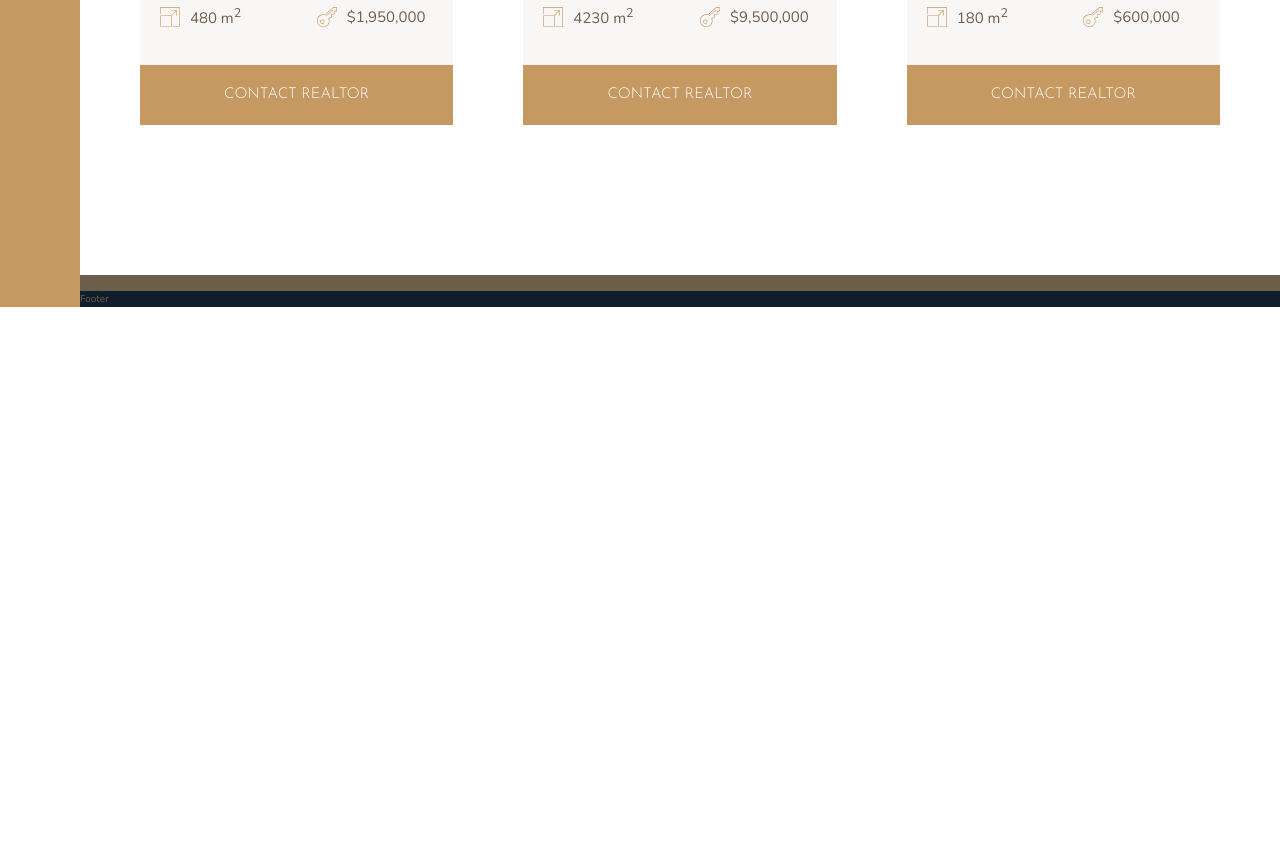
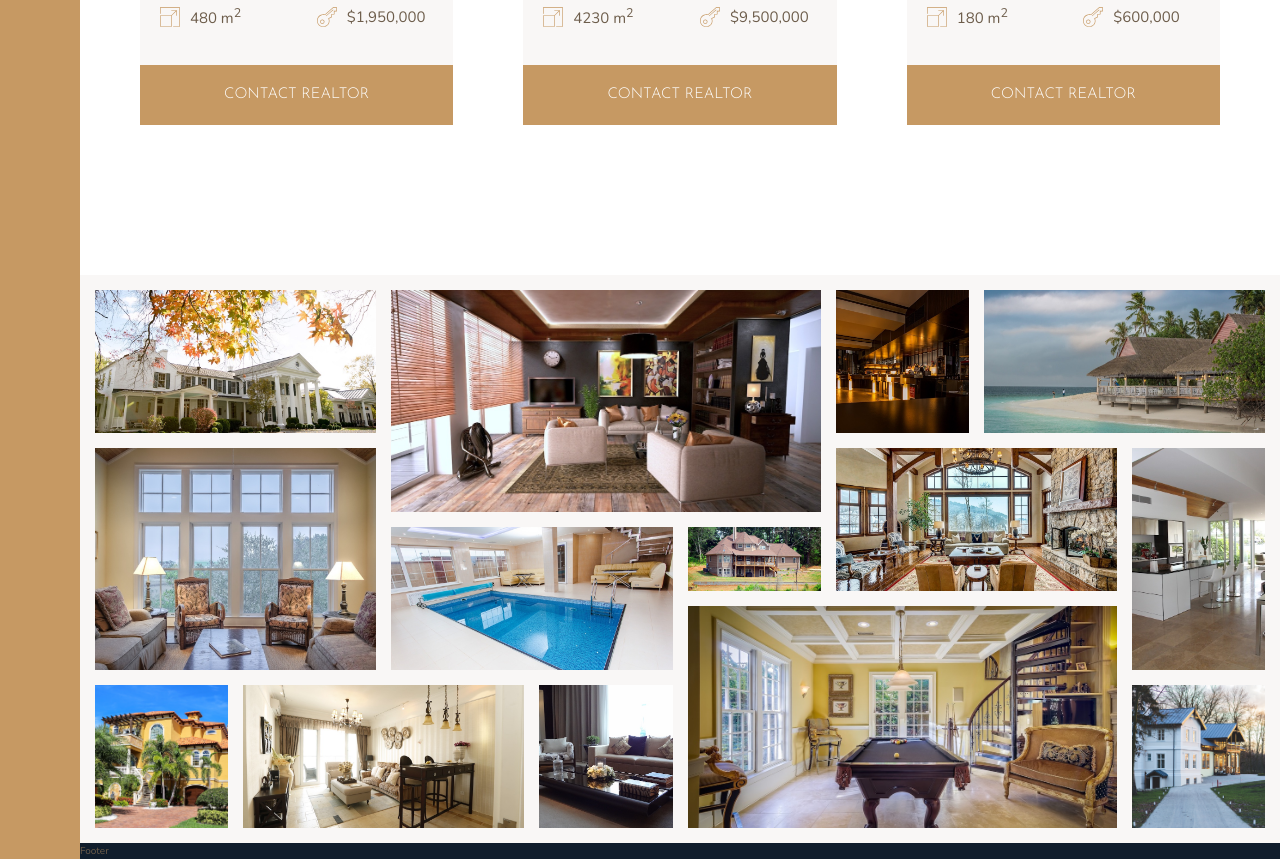
Before and after one commit to matovu-ronald/nexter, a website: page index.html in a window 1280 px wide. Shown: the part 2815-3674 px from the top of the page. Before the commit the page ends 3122 px from the top, so only its background shows below. Drawn offline with nearby package versions, Linux system fonts and the light colour scheme.

Commit message:
Add gallery section

```diff
--- a/index.html
+++ b/index.html
@@ -294,7 +294,50 @@
         <a href="#" class="btn home__btn">Contact Realtor</a>
       </div>
     </section>
-    <section class="gallery">Gallery</section>
+    <section class="gallery">
+      <figure class="gallery__item gallery__item--1">
+        <img src="img/gal-1.jpg" alt="Gallery image 1" class="gallery__img" />
+      </figure>
+      <figure class="gallery__item gallery__item--2">
+        <img src="img/gal-2.jpg" alt="Gallery image 2" class="gallery__img" />
+      </figure>
+      <figure class="gallery__item gallery__item--3">
+        <img src="img/gal-3.jpg" alt="Gallery image 3" class="gallery__img" />
+      </figure>
+      <figure class="gallery__item gallery__item--4">
+        <img src="img/gal-4.jpg" alt="Gallery image 4" class="gallery__img" />
+      </figure>
+      <figure class="gallery__item gallery__item--5">
+        <img src="img/gal-5.jpg" alt="Gallery image 5" class="gallery__img" />
+      </figure>
+      <figure class="gallery__item gallery__item--6">
+        <img src="img/gal-6.jpg" alt="Gallery image 6" class="gallery__img" />
+      </figure>
+      <figure class="gallery__item gallery__item--7">
+        <img src="img/gal-7.jpg" alt="Gallery image 7" class="gallery__img" />
+      </figure>
+      <figure class="gallery__item gallery__item--8">
+        <img src="img/gal-8.jpg" alt="Gallery image 8" class="gallery__img" />
+      </figure>
+      <figure class="gallery__item gallery__item--9">
+        <img src="img/gal-9.jpg" alt="Gallery image 9" class="gallery__img" />
+      </figure>
+      <figure class="gallery__item gallery__item--10">
+        <img src="img/gal-10.jpg" alt="Gallery image 10" class="gallery__img" />
+      </figure>
+      <figure class="gallery__item gallery__item--11">
+        <img src="img/gal-11.jpg" alt="Gallery image 11" class="gallery__img" />
+      </figure>
+      <figure class="gallery__item gallery__item--12">
+        <img src="img/gal-12.jpg" alt="Gallery image 12" class="gallery__img" />
+      </figure>
+      <figure class="gallery__item gallery__item--13">
+        <img src="img/gal-13.jpg" alt="Gallery image 13" class="gallery__img" />
+      </figure>
+      <figure class="gallery__item gallery__item--14">
+        <img src="img/gal-14.jpg" alt="Gallery image 14" class="gallery__img" />
+      </figure>
+    </section>
     <footer class="footer">Footer</footer>
   </body>
 </html>
--- a/sass/_gallery.scss
+++ b/sass/_gallery.scss
@@ -1,4 +1,76 @@
 .gallery {
-  background-color: $color-grey-dark-2;
+  background-color: $color-grey-light-1;
   grid-column: full-start / full-end;
+
+  display: grid;
+  grid-template-columns: repeat(8, 1fr);
+  grid-template-rows: repeat(7, 5vw);
+  grid-gap: 1.5rem;
+  padding: 1.5rem;
+
+  &__item {
+    &--1 {
+      grid-column: 1 / span 2;
+      grid-row: 1 / span 2;
+    }
+    &--2 {
+      grid-column: 3 / span 3;
+      grid-row: 1 / span 3;
+    }
+    &--3 {
+      grid-column: 6 / span 1;
+      grid-row: 1 / span 2;
+    }
+    &--4 {
+      grid-column: 7 / span 2;
+      grid-row: 1 / span 2;
+    }
+    &--5 {
+      grid-column: 1 / span 2;
+      grid-row: 3 / span 3;
+    }
+    &--6 {
+      grid-column: 3 / span 2;
+      grid-row: 4 / span 2;
+    }
+    &--7 {
+      grid-column: 5 / span 1;
+      grid-row: 4 / span 1;
+    }
+    &--8 {
+      grid-column: 6 / span 2;
+      grid-row: 3 / span 2;
+    }
+    &--9 {
+      grid-column: 8 / span 1;
+      grid-row: 3 / span 3;
+    }
+    &--10 {
+      grid-column: 1 / span 1;
+      grid-row: 6 / span 2;
+    }
+    &--11 {
+      grid-column: 2 / span 2;
+      grid-row: 6 / span 2;
+    }
+    &--12 {
+      grid-column: 4 / span 1;
+      grid-row: 6 / span 2;
+    }
+    &--13 {
+      grid-column: 5 / span 3;
+      grid-row: 5 / span 3;
+    }
+    &--14 {
+      grid-column: 8 / span 1;
+      grid-row: 6 / span 2;
+    }
+  }
+
+  &__img {
+    width: 100%;
+    height: 100%;
+    object-fit: cover;
+    display: block;
+  }
 }
```
Also changed, not shown: css/style.css.
